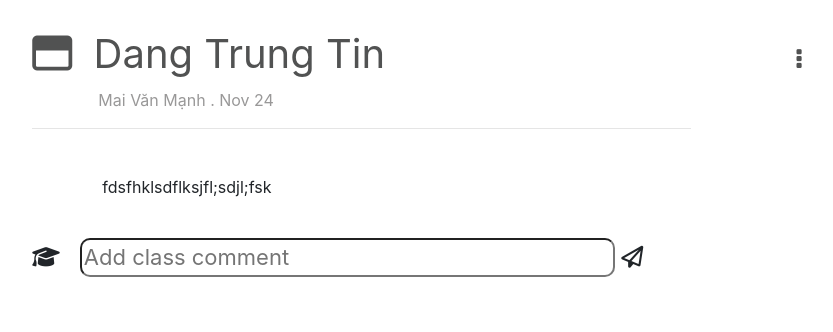
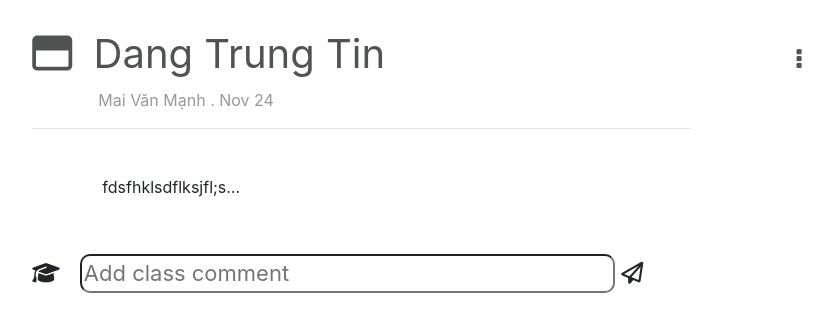
Before and after one commit to chuongdavid/final-web-classroom, a PHP site: page /Code/public/announcement.html in a window 1280 px wide. Shown: the part 101-433 px from the top of the page, without its empty margins (196-1029 px from the left). Run offline with PHP 8.4, Linux system fonts and the light colour scheme; some libraries are stand-ins or nearby versions.

Commit message:
Test announcement

```diff
--- a/public/announcement.html
+++ b/public/announcement.html
@@ -68,10 +68,10 @@
             <p id="tenannounce"> <i class="far fa-window-maximize"></i> Dang Trung Tin  <label for="show-stream-edit-delete"> <i class="fa fa-ellipsis-v" id="more-announce"></i></label></p>
             <p id="dateannounce"> Mai Văn Mạnh . Nov 24</p>
             <hr style="width:80%; text-align:center; margin-left:0">
-            <div id="teachercontent">
-                fdsfhklsdflksjfl;sdjl;fsk
+            <p id="teachercontent">
+                fdsfhklsdflksjfl;sdjl;fskfdsssssssssssssssssssssssssssssssssssssssssssssssssssssssssssssssssssdsfffffffffffffffffffffffffffffffffffffffffffffff
 
-            </div>
+            </p>
 
             <div id="announce">
                 <i class="classcomment fas fa-graduation-cap"></i><input id="classcomment" type="text" placeholder="Add class comment"> </input> <label><i class="far fa-paper-plane"></i></label></br>
--- a/public/css/style.css
+++ b/public/css/style.css
@@ -154,6 +154,7 @@ ul {
   border-top-right-radius: 5px;
   background-color: #76e4cc;
   background-image: linear-gradient(315deg, #7ce6d4, #3dced8 74%);
+  color: black;
 }
 .sinhvien-title {
   padding-bottom: 10px;
@@ -948,6 +949,11 @@ td {
 #teachercontent {
   padding: 30px;
   margin-left: 40px;
+  max-width: 200px;
+  width: 250px;
+  white-space: nowrap;
+  overflow: hidden;
+  text-overflow: ellipsis;
 }
 body,
 html {
--- a/public/index-giaovien.php
+++ b/public/index-giaovien.php
@@ -242,9 +242,9 @@ if(isset($_POST['class_name']) && isset($_POST['class_subject']) && isset($_POST
                 <?php endforeach ?>
 
                 <!-- end each class -->
-
             </div>
         </div>
+
             <!-- div class class-place -->
     </div>
 
```
Lines whose indentation alone changed are shown as unchanged.
